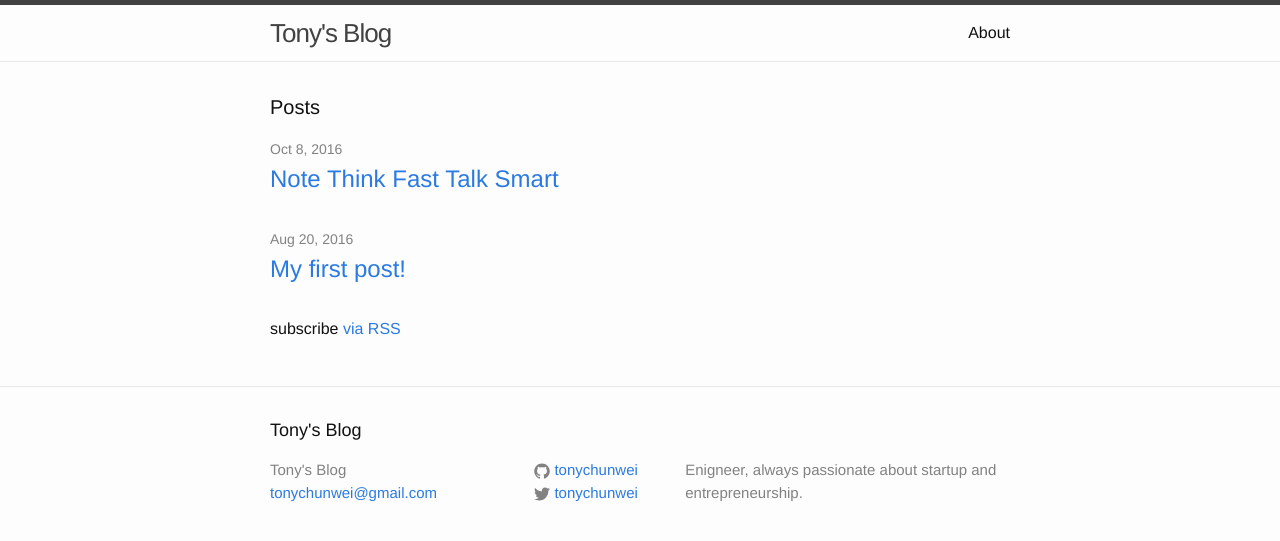
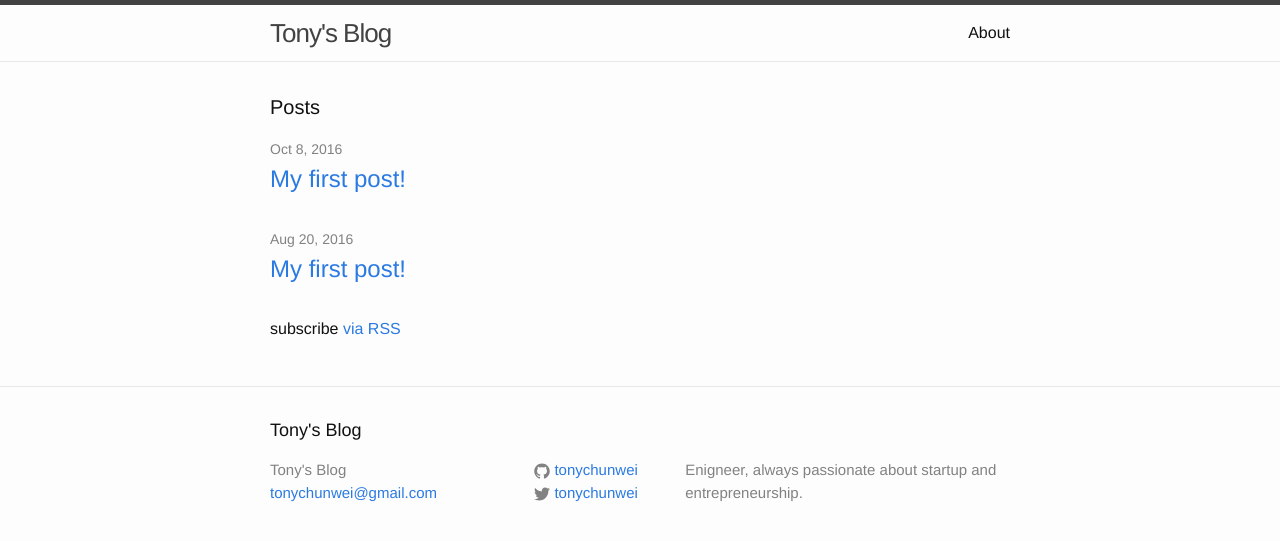
Before and after one commit to tonychunwei/tonychunwei.github.io, a Jekyll site: the page built from index.html, in a window 1280 px wide. Shown: the top 541 px of the page. Built offline with Jekyll 4.4.1, drawn with Linux system fonts in a browser that asks for light colours.

Commit message:
Update 2016-10-08-note-think-fast-talk-smart.markdown

```diff
--- a/_posts/2016-10-08-note-think-fast-talk-smart.markdown
+++ b/_posts/2016-10-08-note-think-fast-talk-smart.markdown
@@ -1,6 +1,9 @@
 ---
-published: true
+layout: post
+title:  "My first post!"
+date:   2016-10-08 14:00:00 -0700
 ---
+
 [Youtube link](https://youtu.be/HAnw168huqA)
 
 - Manage anxiety:
```
